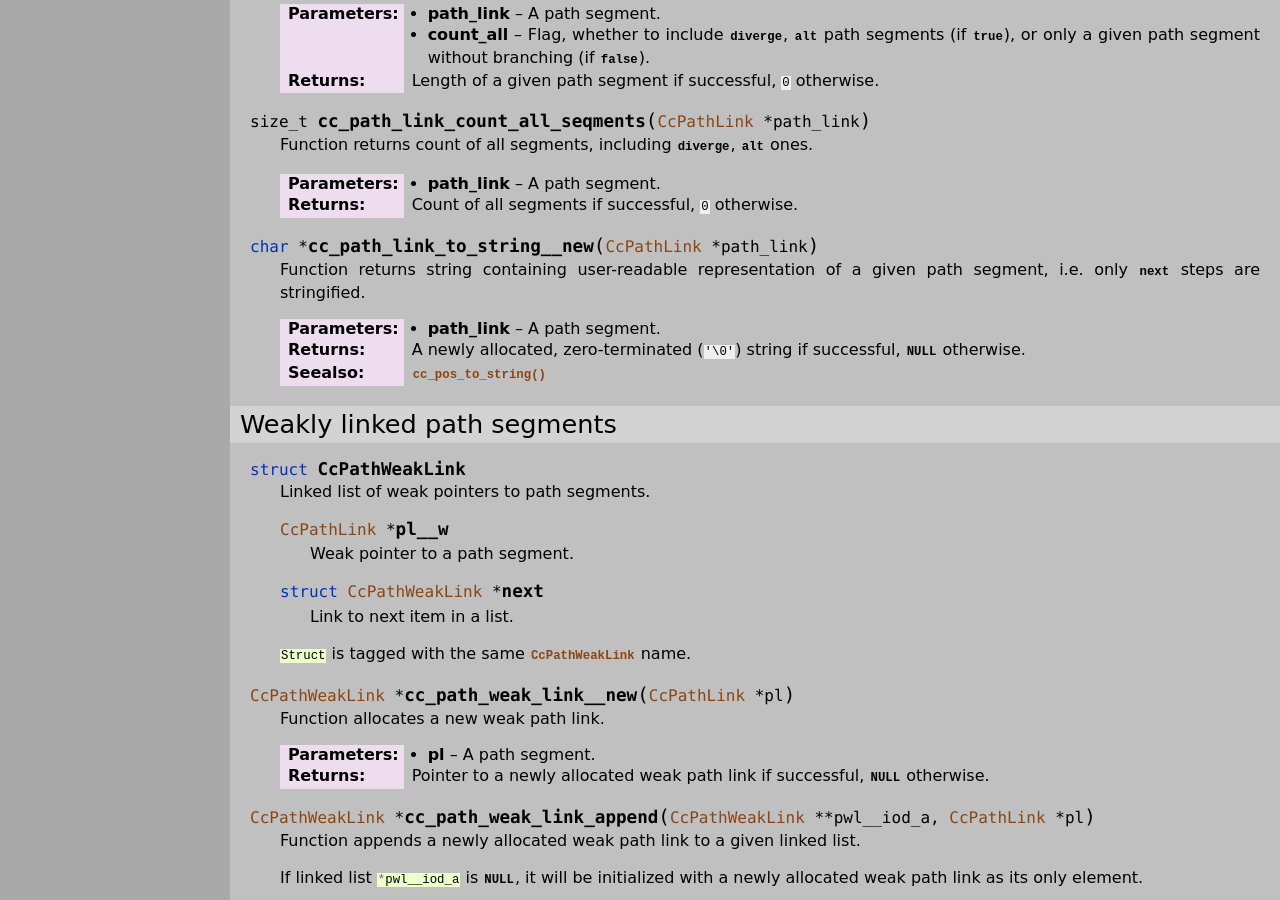
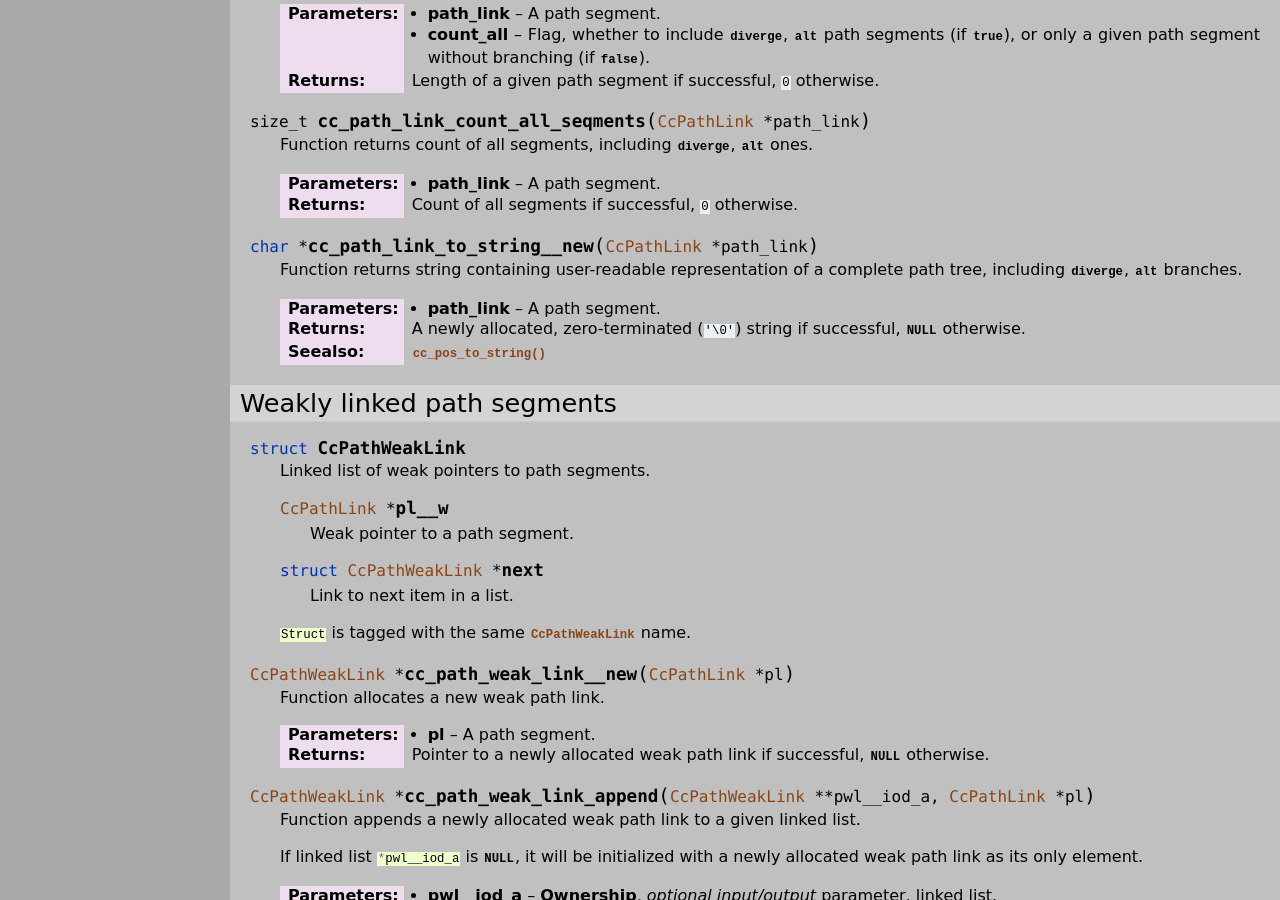
Before and after one commit to mmlacak/crochess, a Sphinx documentation site: the page built from docs/source/libcc/ccpos.rst, in a window 1280 px wide and 900 px high, scrolled down 12006 px. Built offline with Sphinx 7.4.7, drawn with Linux system fonts in a browser that asks for light colours.

Commit message:
Docs for path tree stringify func.

```diff
--- a/docs/source/libcc/ccpos.rst
+++ b/docs/source/libcc/ccpos.rst
@@ -779,12 +779,12 @@ Linked path segments
 
 .. c:function:: char * cc_path_link_to_string__new( CcPathLink * path_link )
 
-    Function returns string containing user-readable representation of a given
-    path segment, i.e. only :c:member:`next` steps are stringified.
+    Function returns string containing user-readable representation of a complete
+    path tree, including :c:member:`diverge`, :c:member:`alt` branches.
 
     :param path_link: A path segment.
     :returns: A newly allocated, zero-terminated (``'\0'``) string if
-              successful, :c:data:`NULL` otherwise.
+        successful, :c:data:`NULL` otherwise.
     :seealso: :c:func:`cc_pos_to_string()`
 
 .. _lbl-libcc-ccpos-weaklylinkedpathsegments:
```
Also changed, not shown: 1 other file.
